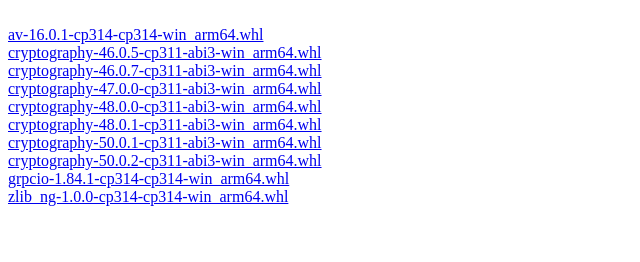
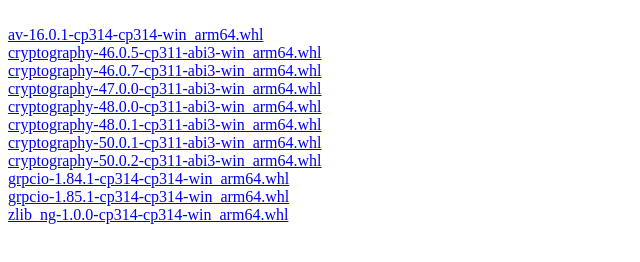
Before and after one commit to AlexxIT/python-wheels, a plain HTML site: page index.html in a window 1280 px wide. Shown: the whole page, without its empty margins (0-640 px from the left). Drawn offline with Linux system fonts and the light colour scheme.

Commit message:
Add grpcio 1.85.1

```diff
--- a/index.html
+++ b/index.html
@@ -14,6 +14,7 @@
     <a href="wheels/cryptography-50.0.1-cp311-abi3-win_arm64.whl"><br>cryptography-50.0.1-cp311-abi3-win_arm64.whl</a>
     <a href="wheels/cryptography-50.0.2-cp311-abi3-win_arm64.whl"><br>cryptography-50.0.2-cp311-abi3-win_arm64.whl</a>
     <a href="wheels/grpcio-1.84.1-cp314-cp314-win_arm64.whl"><br>grpcio-1.84.1-cp314-cp314-win_arm64.whl</a>
+    <a href="wheels/grpcio-1.85.1-cp314-cp314-win_arm64.whl"><br>grpcio-1.85.1-cp314-cp314-win_arm64.whl</a>
     <a href="wheels/zlib_ng-1.0.0-cp314-cp314-win_arm64.whl"><br>zlib_ng-1.0.0-cp314-cp314-win_arm64.whl</a>
 </body>
 </html>
```
Also changed, not shown: 1 other file.
